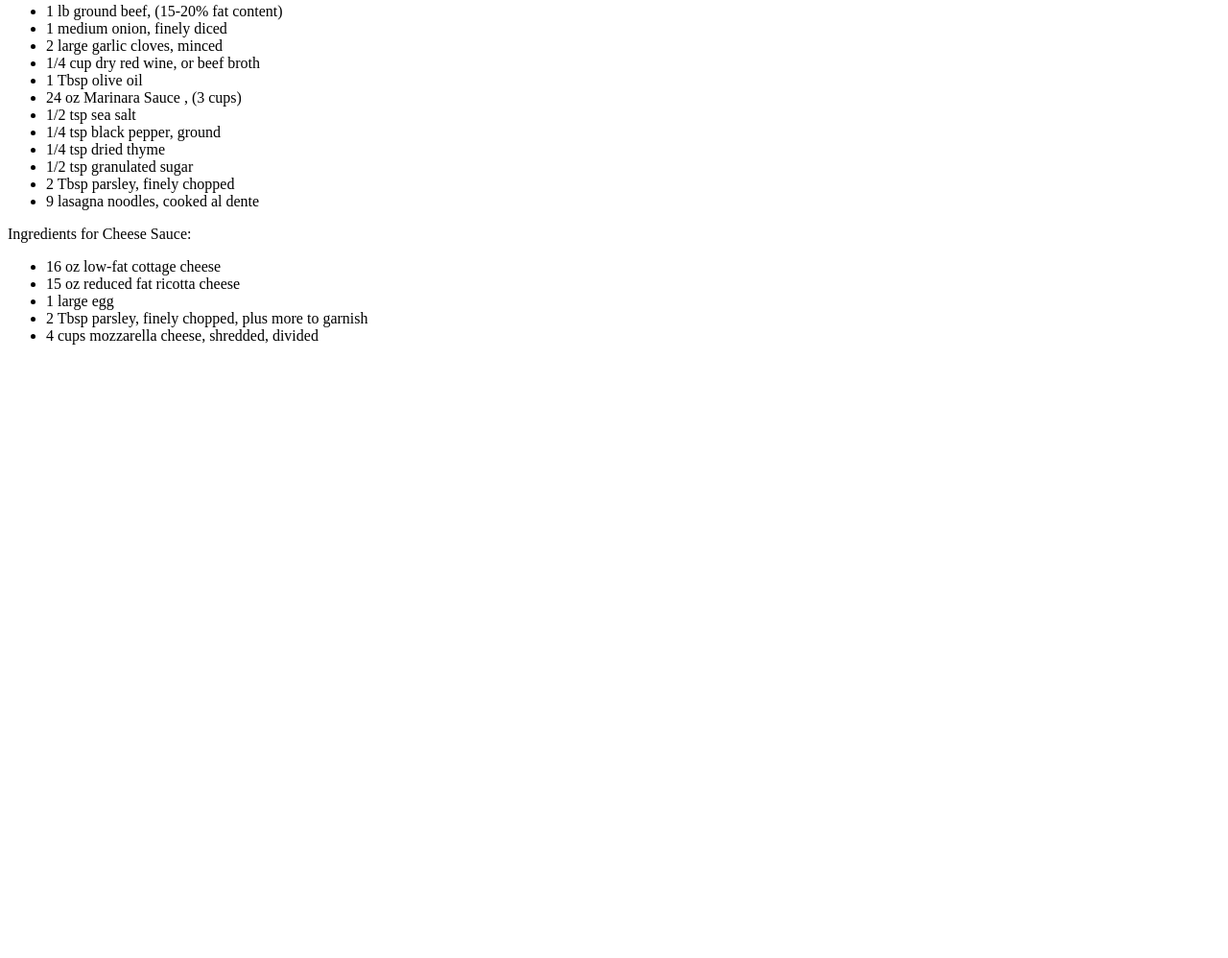
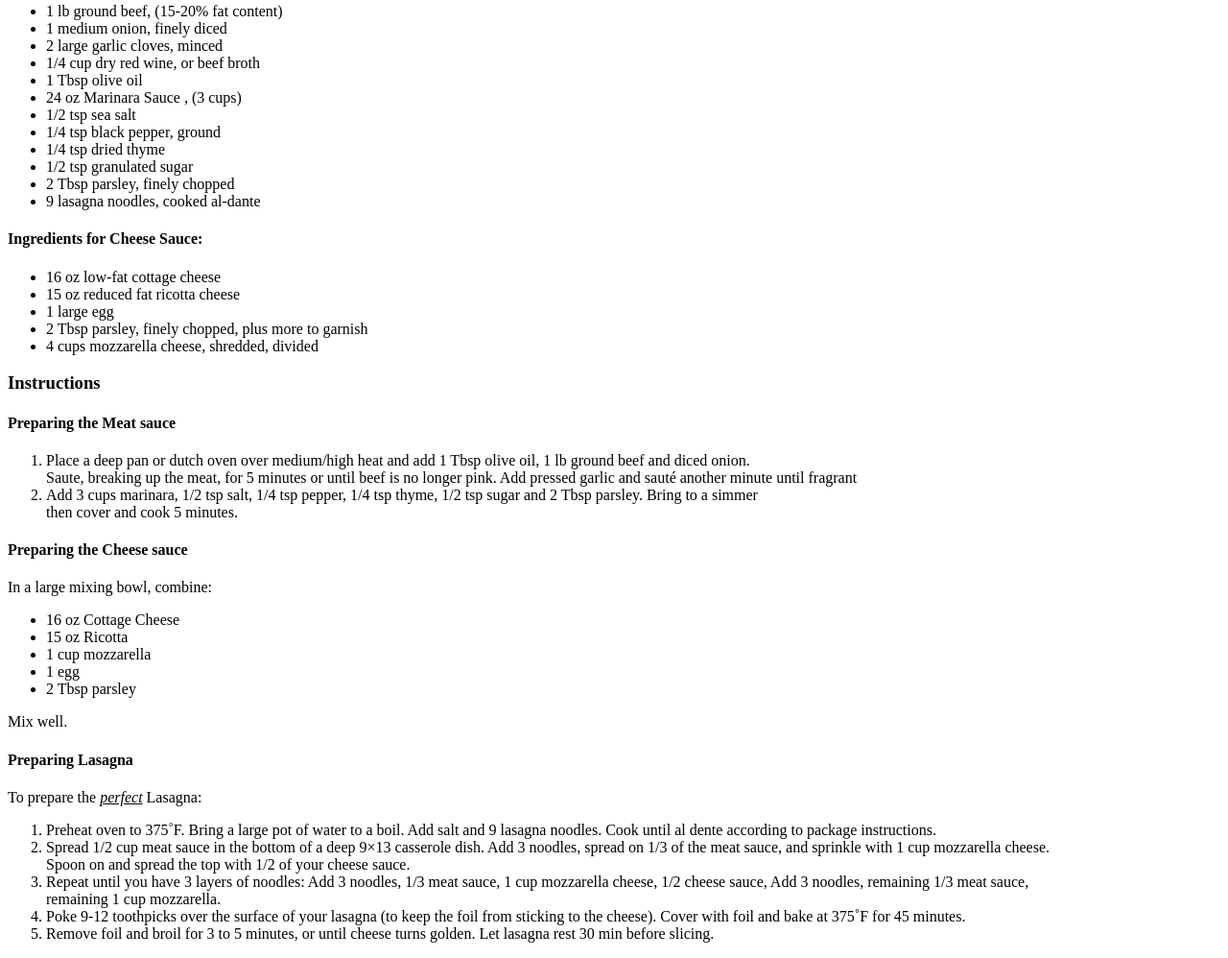
Before and after one commit to i-kohil/odin-recipes, a plain HTML site: page recipes/lasagna.html in a window 1280 px wide. Shown: the part 543-1541 px from the top of the page at 96% size. Before the commit the page ends 918 px from the top, so only its background shows below. Drawn offline with Linux system fonts and the light colour scheme.

Commit message:
90% conpleted the first recipe page

```diff
--- a/recipes/lasagna.html
+++ b/recipes/lasagna.html
@@ -10,6 +10,7 @@
     <img src="images/lasagna.jpg" float:left; width="250" height="300">
 <h2>Description</h2>
 <p>a comforting and versatile dish, can be customized to endless preferences.<br> But its core lies in layering cooked pasta sheets with savory sauces and creamy cheeses.</p>
+<!-- ingredients  -->
 <h3>Ingredients</h3>
 <ul>
 <li>1 lb ground beef, (15-20% fat content)</li>
@@ -23,18 +24,48 @@
 <li>1/4 tsp dried thyme</li>
 <li>1/2 tsp granulated sugar</li>
 <li>2 Tbsp parsley, finely chopped</li>
-<li>9 lasagna noodles, cooked al dente</li>
+<li>9 lasagna noodles, cooked al-dante</li>
 </ul>
-Ingredients for Cheese Sauce:
+<h4>Ingredients for Cheese Sauce:</h4>
 <ul>
     <li>16 oz low-fat cottage cheese</li>
 <li>15 oz reduced fat ricotta cheese</li>
 <li>1 large egg</li>
 <li>2 Tbsp parsley, finely chopped, plus more to garnish</li>
 <li>4 cups mozzarella cheese, shredded, divided</li>
-
 </ul>
-
+<h3>Instructions</h3>
+<!-- Making the meat sauce -->
+<h4> Preparing the Meat sauce</h4>
+<ol>
+<li>Place a deep pan or dutch oven over medium/high heat and add 1 Tbsp olive oil, 1 lb ground beef and diced onion.<br>
+Saute, breaking up the meat, for 5 minutes or until beef is no longer pink. Add pressed garlic and sauté another minute
+until fragrant</li>
+<li>Add 3 cups marinara, 1/2 tsp salt, 1/4 tsp pepper, 1/4 tsp thyme, 1/2 tsp sugar and 2 Tbsp parsley. Bring to a simmer<br>
+ then cover and cook 5 minutes. </li>
+</ol>
+<!-- Making the cheese sauce -->
+<h4>Preparing the Cheese sauce</h4>
+<p>In a large mixing bowl, combine:
+    <ul>
+        <li>16 oz Cottage Cheese</li>
+        <li>15 oz Ricotta</li>
+        <li>1 cup mozzarella</li>
+        <li>1 egg</li>
+        <li>2 Tbsp parsley</li>
+    </ul> Mix well.</p>
+<!-- making lasagna -->
+<h4>Preparing Lasagna</h4>
+<p>To prepare the <i><u>perfect</u></i> Lasagna:</p>
+<ol>
+    <li>Preheat oven to 375˚F. Bring a large pot of water to a boil. Add salt and 9 lasagna noodles. Cook until al dente according to package instructions.</li>
+    <li>Spread 1/2 cup meat sauce in the bottom of a deep 9×13 casserole dish. Add 3 noodles, spread on 1/3 of the meat sauce, and sprinkle with 1 cup mozzarella cheese.
+        <br> Spoon on and spread the top with 1/2 of your cheese sauce. </li>
+    <li>Repeat until you have 3 layers of noodles: Add 3 noodles, 1/3 meat sauce, 1 cup mozzarella cheese, 1/2 cheese sauce, Add 3 noodles, remaining 1/3 meat sauce,<br>
+        remaining 1 cup mozzarella.</li>
+    <li>Poke 9-12 toothpicks over the surface of your lasagna (to keep the foil from sticking to the cheese). Cover with foil and bake at 375˚F for 45 minutes.</li>
+    <li>Remove foil and broil for 3 to 5 minutes, or until cheese turns golden. Let lasagna rest 30 min before slicing. </li>
+</ol>
 
 </body>
 </html>
```
Also changed, not shown: index.html (+8 -2 lines).
